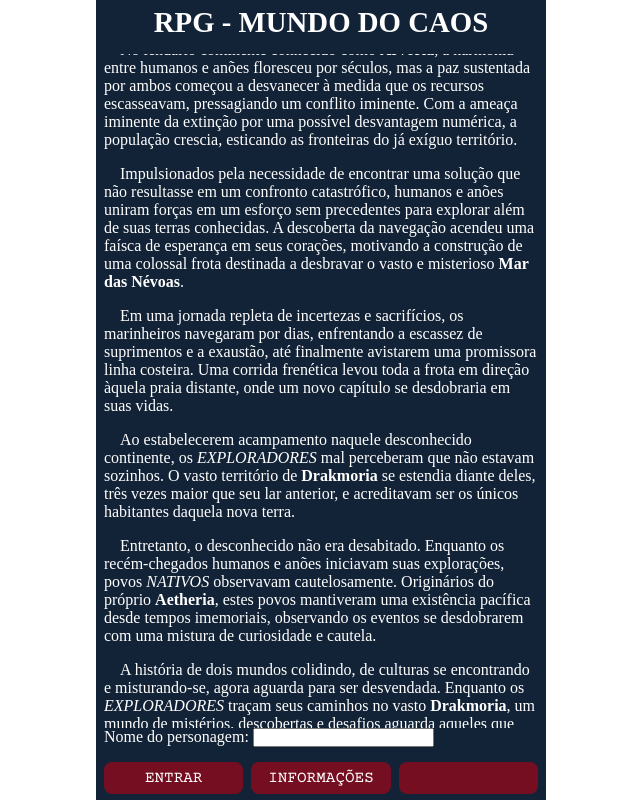
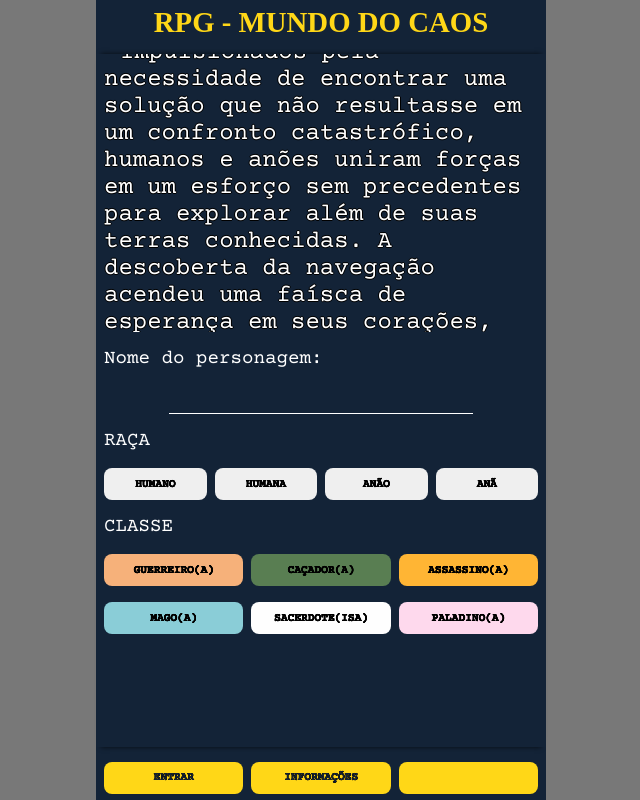
Before and after one commit to samir-ramos/rpg-mundo-do-caos, a plain HTML site: page index.html in a window 1280 px wide. Shown: the whole page, without its empty margins (319-959 px from the left). Drawn offline with nearby package versions, Linux system fonts and the light colour scheme; a web font is replaced by a local one.

Commit message:
Few more changes

```diff
--- a/css/styles.css
+++ b/css/styles.css
@@ -6,9 +6,12 @@
   --ft-white: #ffffff;
   --ft-gray: #787878;
   --ft-dark-blue: #132337;
+  --ft-yellow: #ffd717;
+  --ft-pink: #e43f5a;
 
   /** Class colors */
   --warrior: #750e21;
+  --warrior: #f6b17a;
   --hunter: #597e52;
   --assassin: #ffb534;
   --mage: #8acdd7;
@@ -31,6 +34,23 @@ body {
   display: flex;
   align-items: center;
   justify-content: center;
+  background-color: var(--ft-gray);
+}
+
+.btn {
+  height: 2rem;
+  padding: 0 0.2rem;
+  font-family: "Courier Prime", monospace;
+  font-size: 0.7rem;
+  font-weight: 900;
+  text-shadow: -0.2px 0 black, 0 0.2px black, 0.2px 0 black, 0 -0.2px black;
+  border: none;
+  border-radius: 0.5rem;
+  -webkit-border-radius: 0.5rem;
+  -moz-border-radius: 0.5rem;
+  -ms-border-radius: 0.5rem;
+  -o-border-radius: 0.5rem;
+  cursor: pointer;
 }
 
 #game__panel {
@@ -46,35 +66,205 @@ body {
   grid-template-rows: max-content 1fr max-content;
   row-gap: 0.5rem;
 }
-
-#game__panel #title {
+/** Header config  */
+#title {
   padding: 0.4rem 0;
 }
 
-#game__panel #title #game__title {
+#game__title {
   font-family: "Rubik Doodle Shadow";
   text-align: center;
   font-size: 1.8rem;
+  color: var(--ft-yellow);
 }
 
-#game__panel #game__board {
+/** Main config */
+
+#game__board {
   height: 100%;
   overflow-y: scroll;
   padding: 0.2rem 0.5rem;
+  box-shadow: 0px -5px 5px -5px rgba(0, 0, 0, 0.7),
+    0px 5px 5px -5px rgba(0, 0, 0, 0.7);
 }
 
-#game__panel #game__board #game__history {
+#game__history {
   height: 100%;
   font-family: "Courier Prime", monospace;
-  font-family: "Sevillana";
+  font-size: 1.5rem;
   text-indent: 1rem;
+  text-shadow: -1px 0 black, 0 1px black, 1px 0 black, 0 -1px black;
   overflow-y: scroll;
   display: grid;
   grid-template-columns: 1fr;
   grid-template-rows: repeat(6, max-content);
   row-gap: 1rem;
+
+  /* display: none; */
 }
 
+#player__entry {
+  height: 100%;
+  display: grid;
+  grid-template-columns: 1fr;
+  grid-template-rows: max-content 1fr;
+  overflow-y: scroll;
+
+  /* display: none; */
+}
+
+#username__label {
+  font-family: "Courier Prime";
+  font-size: 1.2rem;
+  padding-top: 1rem;
+}
+
+#username {
+  display: block;
+  width: 70%;
+  margin: 1rem auto;
+  padding: 0 1rem;
+  border: none;
+  border-bottom: 1px solid var(--ft-white);
+  background-color: transparent;
+  font-family: "Rubik Maps";
+  font-size: 1.5rem;
+  font-weight: lighter;
+  color: var(--ft-white);
+}
+
+#type__selection {
+  display: grid;
+  grid-template-columns: 1fr;
+  grid-template-rows: repeat(2, max-content);
+  row-gap: 1rem;
+}
+
+#race__selection {
+  display: grid;
+  grid-template-columns: repeat(4, 1fr);
+  gap: 1rem 0.5rem;
+}
+
+.type__title {
+  font-family: "Courier Prime";
+  font-size: 1.2rem;
+  font-weight: lighter;
+}
+
+#race__title {
+  grid-column: 1/5;
+}
+
+#class__selection {
+  display: grid;
+  grid-template-columns: repeat(3, 1fr);
+  gap: 1rem 0.5rem;
+}
+
+#class__title {
+  grid-column: 1/4;
+}
+
+#warrior {
+  background-color: var(--warrior);
+}
+
+#hunter {
+  background-color: var(--hunter);
+}
+
+#assassin {
+  background-color: var(--assassin);
+}
+
+#mage {
+  background-color: var(--mage);
+}
+
+#priest {
+  background-color: var(--priest);
+}
+
+#game__panel
+  #game__board
+  #player__entry
+  #type__selection
+  #class__selection
+  #paladin {
+  background-color: var(--paladin);
+}
+
+#game__panel #game__board #game__actions {
+  display: grid;
+  grid-template-columns: 1fr;
+  grid-template-rows: max-content 1fr max-content;
+  row-gap: 1rem;
+}
+
+#game__panel #game__board #game__actions #player__config {
+  display: grid;
+  grid-template-columns: 1fr;
+  grid-template-rows: repeat(3, max-content);
+  row-gap: 0.5rem;
+}
+
+#game__panel #game__board #game__actions #player__config #player__name {
+  font-family: "Rubik Maps";
+  font-size: 1.5rem;
+  font-weight: lighter;
+}
+
+#game__panel #game__board #game__actions #player__config #player__attributes {
+  display: grid;
+  grid-template-columns: repeat(4, 1fr);
+  font-family: "Courier Prime";
+  font-size: 0.8rem;
+  column-gap: 0.5rem;
+}
+
+#player__attributes:not(:first-child) {
+  place-self: center;
+}
+
+#player__inventory {
+  display: grid;
+  grid-template-columns: repeat(5, 1fr);
+  gap: 0.5rem 1rem;
+}
+
+.inventory__item {
+  display: grid;
+  grid-template-columns: 1fr;
+  grid-template-rows: repeat(2, max-content);
+  row-gap: 0.2rem;
+  padding: 0.35rem 0.15rem;
+  border: 1px solid var(--ft-white);
+  border-radius: 0.8rem;
+  -webkit-border-radius: 0.8rem;
+  -moz-border-radius: 0.8rem;
+  -ms-border-radius: 0.8rem;
+  -o-border-radius: 0.8rem;
+}
+
+.item__description,
+.item__quantity {
+  font-family: "Courier Prime";
+  font-size: 0.65rem;
+  font-weight: lighter;
+  place-self: center;
+}
+
+#game__panel #game__board #game__actions #player__config #inventory__list {
+  grid-column: 1/6;
+  font-family: "Courier Prime";
+  font-size: 0.85rem;
+  text-align: center;
+  padding-bottom: 0.2rem;
+  border-bottom: 1px solid var(--ft-white);
+}
+
+/** Foot config */
 #game__panel #buttons {
   display: grid;
   grid-template-columns: repeat(3, 1fr);
@@ -84,15 +274,6 @@ body {
 }
 
 #game__panel #buttons .btn {
-  height: 2rem;
-  font-family: "Courier Prime", monospace;
-  font-size: 1rem;
-  border: none;
-  border-radius: 0.5rem;
-  -webkit-border-radius: 0.5rem;
-  -moz-border-radius: 0.5rem;
-  -ms-border-radius: 0.5rem;
-  -o-border-radius: 0.5rem;
-  background-color: var(--warrior);
-  color: var(--ft-white);
+  background-color: var(--ft-yellow);
+  color: var(--ft-dark-blue);
 }
--- a/index.html
+++ b/index.html
@@ -3,7 +3,7 @@
   <head>
     <meta charset="UTF-8" />
     <meta name="viewport" content="width=device-width, initial-scale=1.0" />
-    <title>RPG - DUNGEONS AND DRAGONS</title>
+    <title>RPG - MUNDO DO CHAOS</title>
     <link rel="stylesheet" href="css/styles.css" />
   </head>
   <body>
@@ -80,19 +80,19 @@
           <div id="type__selection">
             <div id="race__selection">
               <h2 id="race__title" class="type__title">RAÇA</h2>
-              <button id="male__human" class="button__panel">HUMANO</button>
-              <button id="female__human" class="button__panel">HUMANA</button>
-              <button id="male__dwarf" class="button__panel">ANÃO</button>
-              <button id="female__dwarf" class="button__panel">ANÃ</button>
+              <button id="male__human" class="btn">HUMANO</button>
+              <button id="female__human" class="btn">HUMANA</button>
+              <button id="male__dwarf" class="btn">ANÃO</button>
+              <button id="female__dwarf" class="btn">ANÃ</button>
             </div>
             <div id="class__selection">
               <h2 id="class__title" class="type__title">CLASSE</h2>
-              <button id="warrior" class="button__panel">GUERREIRO(A)</button>
-              <button id="hunter" class="button__panel">CAÇADOR(A)</button>
-              <button id="assassin" class="button__panel">ASSASSINO(A)</button>
-              <button id="mage" class="button__panel">MAGO(A)</button>
-              <button id="priest" class="button__panel">SACERDOTE(ISA)</button>
-              <button id="paladin" class="button__panel">PALADINO(A)</button>
+              <button id="warrior" class="btn">GUERREIRO(A)</button>
+              <button id="hunter" class="btn">CAÇADOR(A)</button>
+              <button id="assassin" class="btn">ASSASSINO(A)</button>
+              <button id="mage" class="btn">MAGO(A)</button>
+              <button id="priest" class="btn">SACERDOTE(ISA)</button>
+              <button id="paladin" class="btn">PALADINO(A)</button>
             </div>
           </div>
         </section>
@@ -103,10 +103,10 @@
               <p id="player__level">Nível:<span id="p__level">01</span></p>
               <p id="player__xp">XP:<span id="p__xp">000000</span></p>
               <p id="player__health">Vida:<span id="p__health">0000</span></p>
+              <p id="player__gold">Gold: <span id="gold">0000</span></p>
             </div>
             <div id="player__inventory">
               <h2 id="inventory__list">Inventário</h2>
-              <h2 id="player__gold">Gold: <span id="gold">000</span></h2>
               <div class="inventory__item">
                 <h3 class="item__description">Vazio</h3>
                 <p class="item__quantity">--</p>
```
